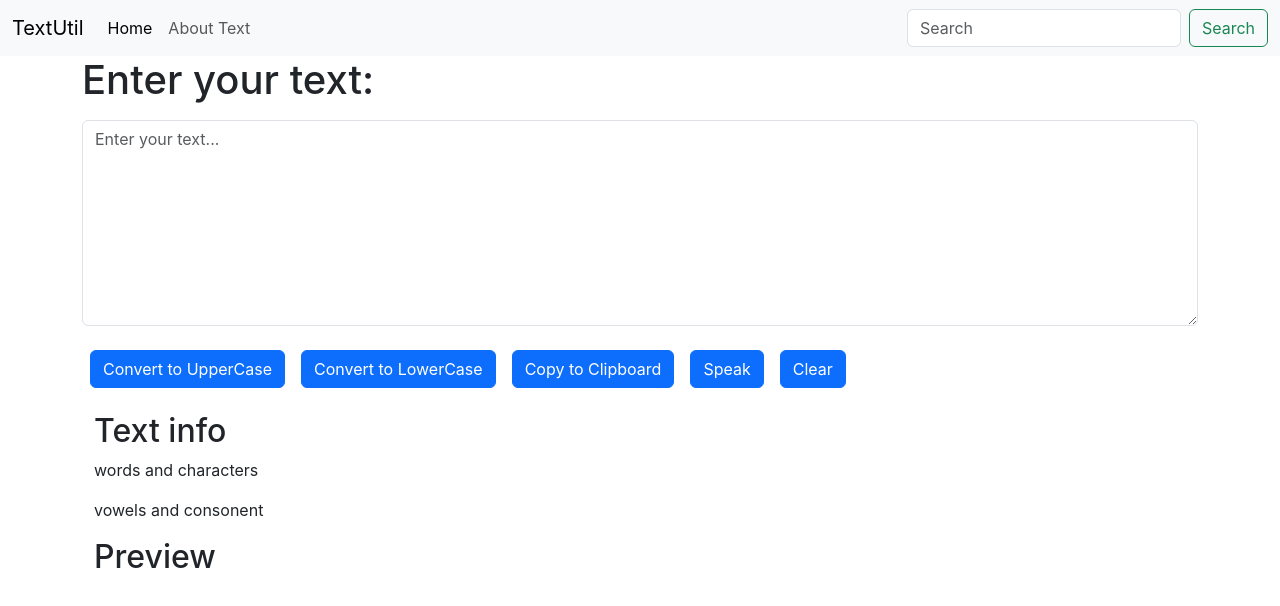
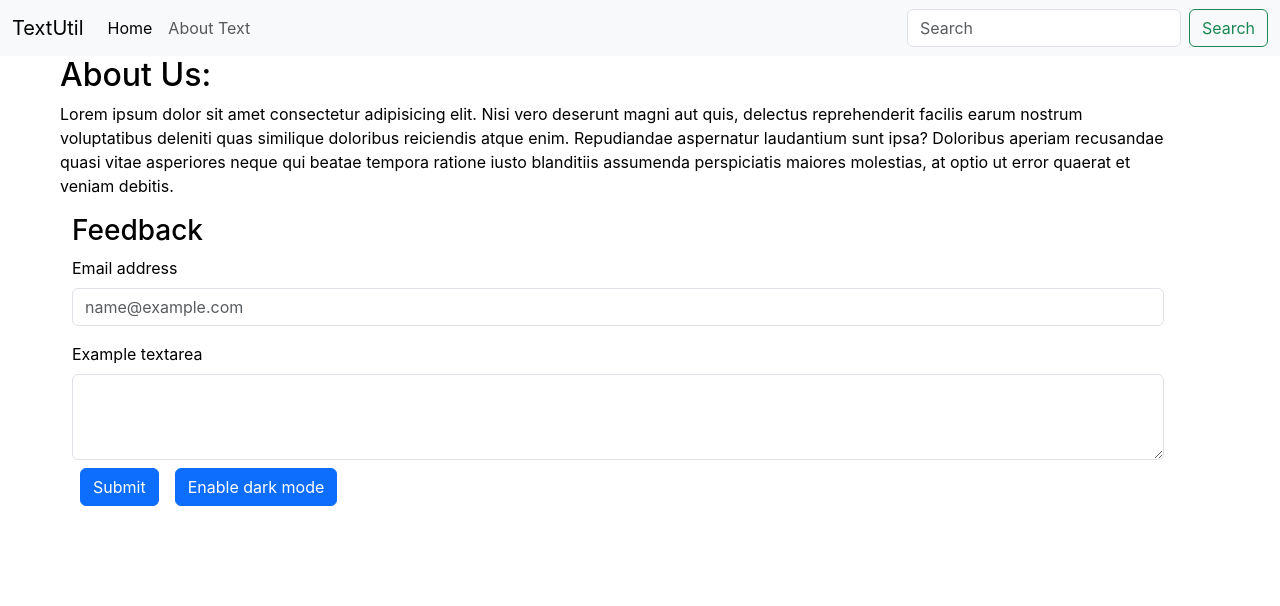
Before and after one commit to Pradwin/TextUtils, a React (Create React App) app in the folder TextUtils/: page / in a window 1280 px wide. Shown: the top 606 px of the page. Built offline with nearby package versions, Linux system fonts and the light colour scheme.

Commit message:
Added About.js component and added beta dark mode

```diff
--- a/TextUtils/src/App.js
+++ b/TextUtils/src/App.js
@@ -1,14 +1,19 @@
 import Navbar from './components/Navbar';
-import Textform from './components/Textform';
+// import Textform from './components/Textform';
+import About from './components/About';
 import './App.css';
 
 function App() {
   return (
     <>
     <Navbar title="TextUtil" about="About Text"/>
-    <div className="container">
+    {/* <div className="container">
     <Textform heading="Enter your text:"/>
-    </div>
+    </div> */}
+    {/* <div className="container my-2 ps-3">
+    <About/>
+    </div> */}
+    <About/>
     </>
   );
 }
--- /dev/null
+++ b/TextUtils/src/components/About.js
@@ -0,0 +1,43 @@
+import React, { useState } from 'react'
+
+export default function About() {
+    const [Mystyle,SetMystyle]=useState({
+        color: 'black',
+        backgroundColor: 'white'
+    })
+    const [en,Seten]=useState('Enable dark mode')
+    const toggle=()=>{
+        if(Mystyle.color==='black'){
+            SetMystyle({
+                color: 'white',
+        backgroundColor: 'black',
+                       })
+            Seten('Enable light mode')
+        }
+        else{
+            SetMystyle({
+                color: 'black',
+        backgroundColor: 'white'
+        })
+        Seten('Enable dark mode')
+    }
+    }
+  return (
+    <><div className='container mx-5' style={Mystyle}>
+    <h2>About Us:</h2>
+    <p>Lorem ipsum dolor sit amet consectetur adipisicing elit. Nisi vero deserunt magni aut quis, delectus reprehenderit facilis earum nostrum voluptatibus deleniti quas similique doloribus reiciendis atque enim. Repudiandae aspernatur laudantium sunt ipsa? Doloribus aperiam recusandae quasi vitae asperiores neque qui beatae tempora ratione iusto blanditiis assumenda perspiciatis maiores molestias, at optio ut error quaerat et veniam debitis.</p>
+    <div className="container mb-3">
+    <h3>Feedback</h3>
+    <label className="form-label">Email address</label>
+    <input type="email" className="form-control" id="exampleFormControlInput1" placeholder="name@example.com"/>
+    </div>
+    <div className="container mb-3">
+    <label  className="form-label">Example textarea</label>
+    <textarea className="form-control" id="exampleFormControlTextarea1" rows="3"></textarea>
+    <button className="btn btn-primary my-2 mx-2">Submit</button>
+    <button className="btn btn-primary my-2 mx-2" onClick={toggle}>{en}</button>
+    </div>
+    </div>
+    </>
+  )
+}
--- a/TextUtils/src/components/Textform.js
+++ b/TextUtils/src/components/Textform.js
@@ -17,6 +17,10 @@ export default function Textform(props) {
   const onhandler = (event) => {
     setText(event.target.value);
   };
+  const extraSpace=()=>{
+    var newtext=text?.split(/[ ]+/);
+    setText(newtext.join(" "));
+  }
   const speak = () => {
     let msg = new SpeechSynthesisUtterance();
     msg.text = text;
@@ -59,6 +63,9 @@ export default function Textform(props) {
           <button className="btn btn-primary my-2 mx-2" onClick={changeDO}>
             Convert to LowerCase
           </button>
+          <button className="btn btn-primary my-2 mx-2" onClick={extraSpace}>
+            Remove extra spaces
+          </button>
           <button className="btn btn-primary my-2 mx-2" onClick={copy}>
             Copy to Clipboard
           </button>
```
